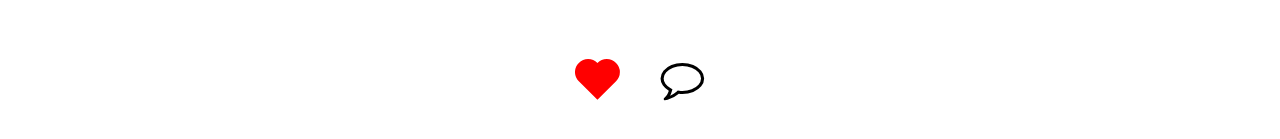
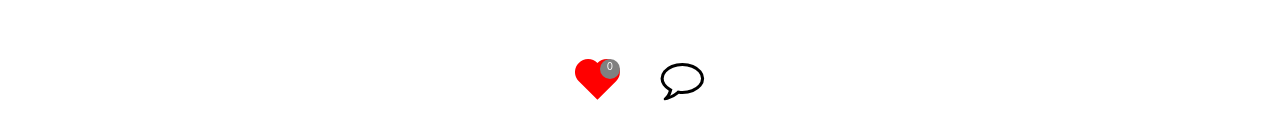
Before and after one commit to FinnFreiheit/Studienarbeit, an Angular app: page /page in a window 1280 px wide. Shown: the part 631-770 px from the top of the page. Built offline with nearby package versions, Linux system fonts and the light colour scheme.

Commit message:
heart counter

```diff
--- a/src/app/insta/comments/comments.component.html
+++ b/src/app/insta/comments/comments.component.html
@@ -1,3 +1,5 @@
+
+<div *ngFor="let comment of commentArray">
 <div class="uk-card uk-card-default uk-grid-collapse  uk-margin" uk-grid>
   <div class="uk-card-header uk-width-1-4" >
     <div class="uk-grid-small uk-flex-middle" uk-grid>
@@ -5,13 +7,13 @@
         <img class="uk-border-circle" width="40" height="40" src="https://getuikit.com/docs/images/avatar.jpg">
       </div>
       <div class="uk-width-expand">
-        <h3 class="uk-card-title uk-margin-remove-bottom">Title</h3>
-        <p class="uk-text-meta uk-margin-remove-top"><time datetime="2016-04-01T19:00">April 01, 2016</time></p>
+        <h3 class="uk-card-title uk-margin-remove-bottom">{{comment.name}}</h3>
+        <p class="uk-text-meta uk-margin-remove-top"><time datetime="2016-04-01T19:00">{{comment.date}}</time></p>
       </div>
     </div>
   </div>
   <div class="uk-card-body uk-width-3-4">
-    <h3 class="uk-card-title">Media Left</h3>
-    <p>Lorem ipsum dolor sit amet, consectetur adipiscing elit, sed do eiusmod tempor incididunt.</p>
+    <p>{{comment.message}}</p>
   </div>
 </div>
+</div>
--- a/src/app/insta/comments/comments.component.ts
+++ b/src/app/insta/comments/comments.component.ts
@@ -1,4 +1,5 @@
 import { Component, OnInit } from '@angular/core';
+import { CommentData} from "../../interfaces/comment-data";
 
 @Component({
   selector: 'app-comments',
@@ -7,6 +8,11 @@ import { Component, OnInit } from '@angular/core';
 })
 export class CommentsComponent implements OnInit {
 
+  commentOne: CommentData = {name:"finn", date:"10.11.1997", message:"Was ein schöner Tag"};
+  commentTwo: CommentData = {name: "mats", date:"11.04.1996", message:"Ich mag Fussball"};
+  commentThree: CommentData = {name: "lu", date: "04.06.2003", message:"Dies Das Uni"};
+
+  commentArray: CommentData[] = [this.commentOne, this.commentTwo, this.commentThree];
   constructor() { }
 
   ngOnInit(): void {
--- a/src/app/insta/icons/icons.component.css
+++ b/src/app/insta/icons/icons.component.css
@@ -0,0 +1,27 @@
+
+.heartCounterContainer{
+  display: grid;
+}
+
+.heart{
+  z-index: 1;
+}
+
+.counter{
+  display: grid;
+  background: gray;
+  border-radius: 50%;
+  width: 20px;
+  height: 20px;
+  z-index: 2;
+  position: absolute;
+  justify-self: right;
+  align-self: start;
+  justify-items: center;
+  align-items: center;
+}
+
+p{
+  color: white;
+  font-size: 10px;
+}
--- a/src/app/insta/icons/icons.component.html
+++ b/src/app/insta/icons/icons.component.html
@@ -1,7 +1,10 @@
 <div class="uk-grid">
     <div class="uk-width-1-2">
         <div class="uk-align-right">
-            <img src="../../../assets/heart.svg" alt="heartSvg" width="45" height="45">
+          <div class="heartCounterContainer" (click)="heartClick()">
+            <div class="counter"><p>{{likeCounter}}</p></div>
+            <img class="heart" src="../../../assets/heart.svg" alt="heartSvg" width="45" height="45">
+          </div>
         </div>
     </div>
     <div class="uk-width-1-2">
--- a/src/app/insta/icons/icons.component.ts
+++ b/src/app/insta/icons/icons.component.ts
@@ -9,11 +9,16 @@ export class IconsComponent implements OnInit {
 
   @Output() commentClickFlag = new EventEmitter<boolean>();
   booleanToggle: boolean = false;
+  likeCounter: number = 0;
   constructor() { }
 
   ngOnInit(): void {
   }
 
+
+  heartClick(){
+    this.likeCounter = this.likeCounter + 1;
+  }
 
   commentClick() {
     this.booleanToggle = !this.booleanToggle;
--- /dev/null
+++ b/src/app/interfaces/comment-data.ts
@@ -0,0 +1,5 @@
+export interface CommentData {
+  name: string;
+  date: string;
+  message: string;
+}
```
